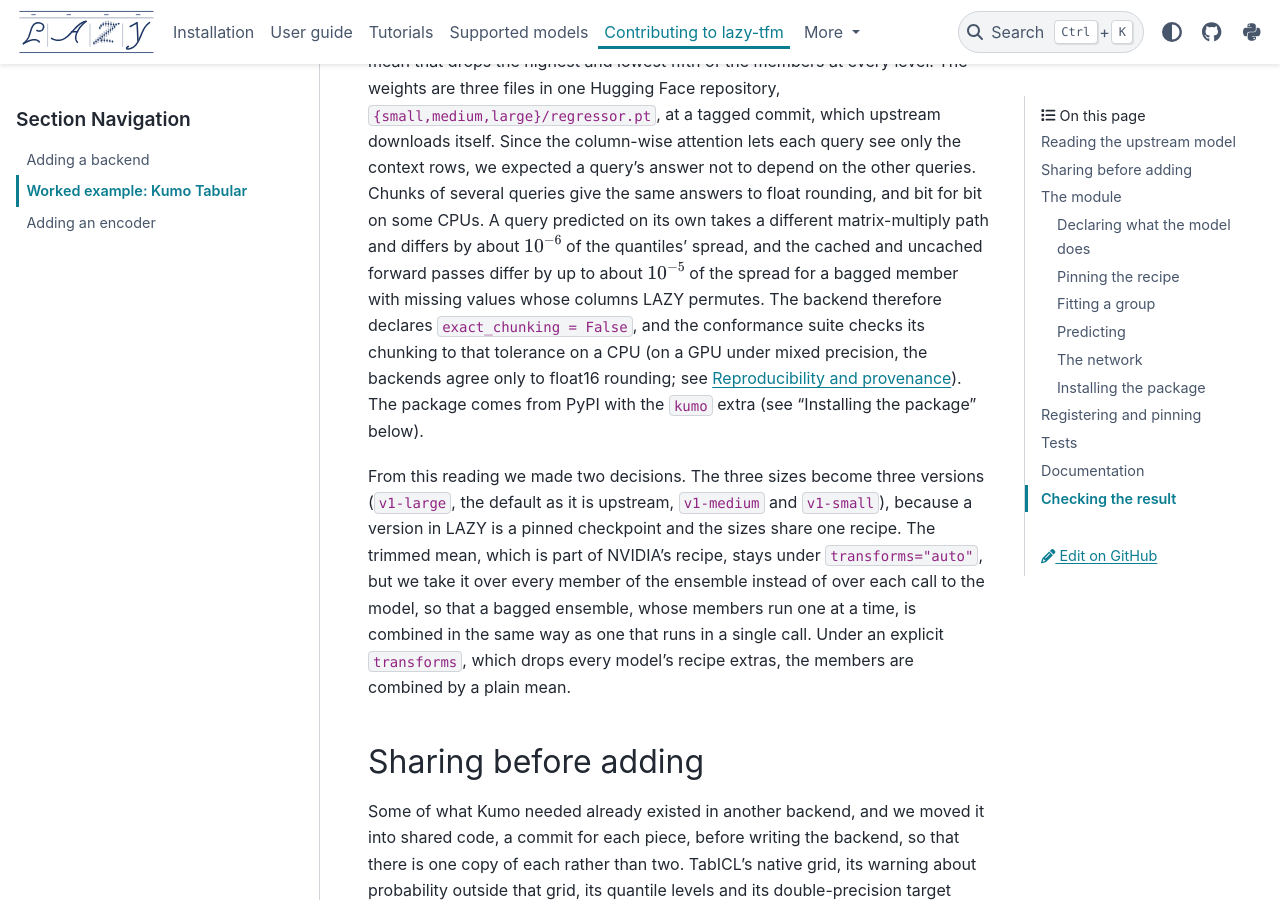
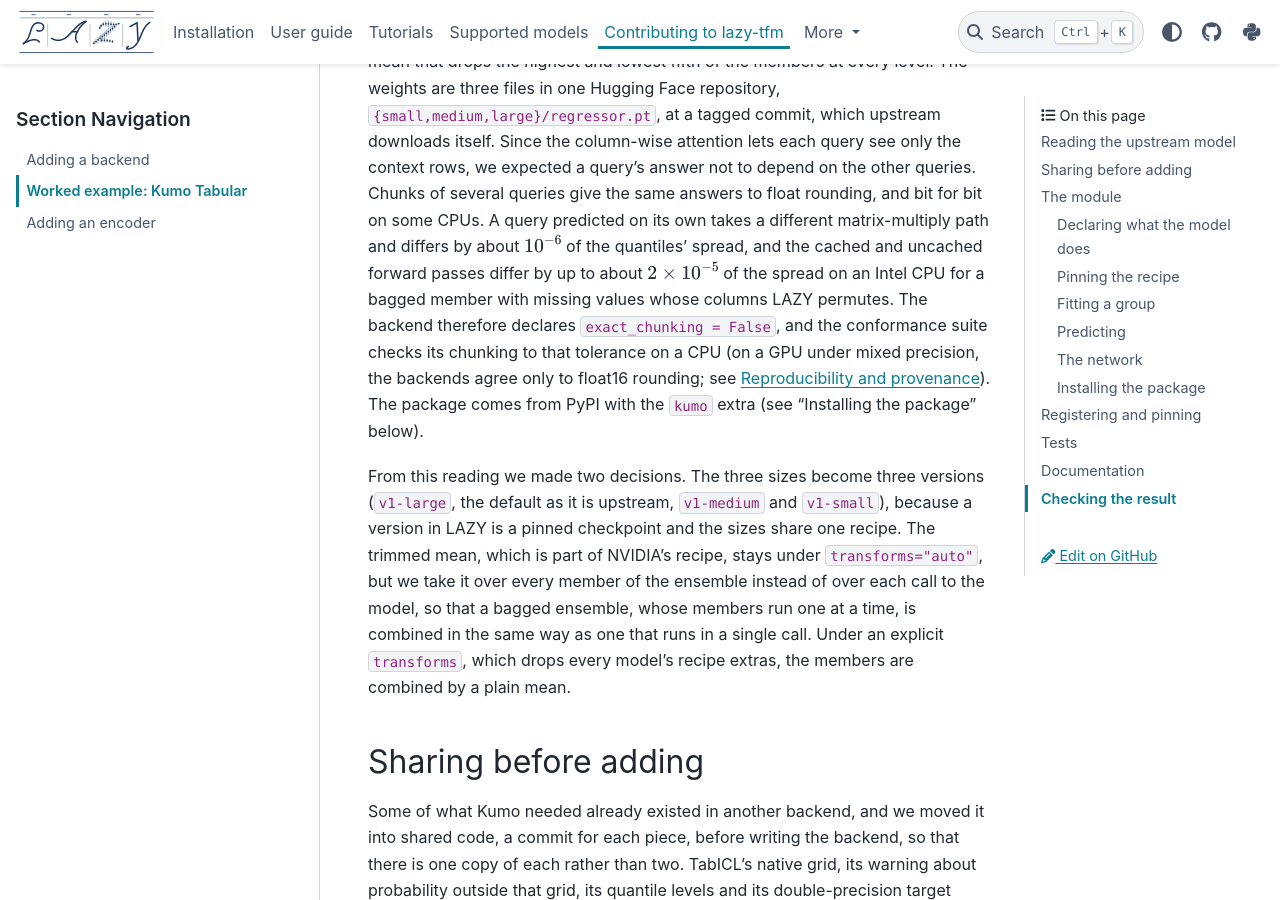
Before and after one commit to biprateep/lazy-tfm, a Sphinx documentation site: the page built from docs/adding_a_backend_kumo.md, in a window 1280 px wide and 900 px high, scrolled down 1216 px. Built offline with Sphinx 7.4.7 and the PyData theme 0.15.4, drawn with Linux system fonts in a browser that asks for light colours; pages that are not in the unit, such as notebooks, are missing from menus.

Commit message:
Set Kumo's cache tolerance from both CPU vendors' measurements
The bagged case with missing values differs between the cached and the
uncached prediction by 2.14e-5 of the quantiles' spread on Intel CPUs,
past the test's 2e-5, so the checkpoint test failed on GitHub's Intel
runners while it passed on their AMD ones. That case's bound is now
5e-5 of the spread, twice the Intel figure; the others keep 2e-5, which
both vendors meet. The test's docstring holds the measurements, and the
two docs pages that state the figure give the Intel one.

Closes #357.

Co-Authored-By: Claude Opus 5.5 <noreply@anthropic.com>
Claude-Session: https://claude.ai/code/session_01JkqiRmAUrgJ8pX961ExDRV

```diff
--- a/docs/adding_a_backend_kumo.md
+++ b/docs/adding_a_backend_kumo.md
@@ -37,9 +37,9 @@ context rows, we expected a query's answer not to depend on the other queries.
 Chunks of several queries give the same answers to float rounding, and bit
 for bit on some CPUs. A query predicted on its own takes a different
 matrix-multiply path and differs by about $10^{-6}$ of the quantiles' spread,
-and the cached and uncached forward passes differ by up to about $10^{-5}$ of
-the spread for a bagged member with missing values whose columns LAZY
-permutes. The backend therefore declares `exact_chunking = False`, and the
+and the cached and uncached forward passes differ by up to about
+$2\times 10^{-5}$ of the spread on an Intel CPU for a bagged member with
+missing values whose columns LAZY permutes. The backend therefore declares `exact_chunking = False`, and the
 conformance suite checks its chunking to that tolerance on a CPU (on a GPU
 under mixed precision, the backends agree only to float16 rounding; see
 {doc}`guide/reproducibility`). The package comes from PyPI with the `kumo`
```
Also changed, not shown: docs/models/kumo.md (+2 -1 lines), 1 other file.
